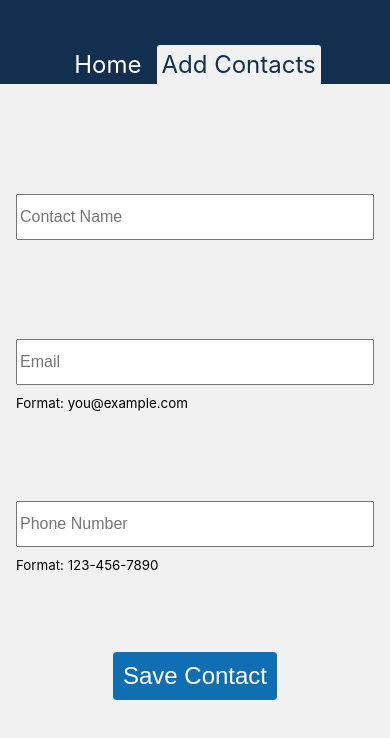
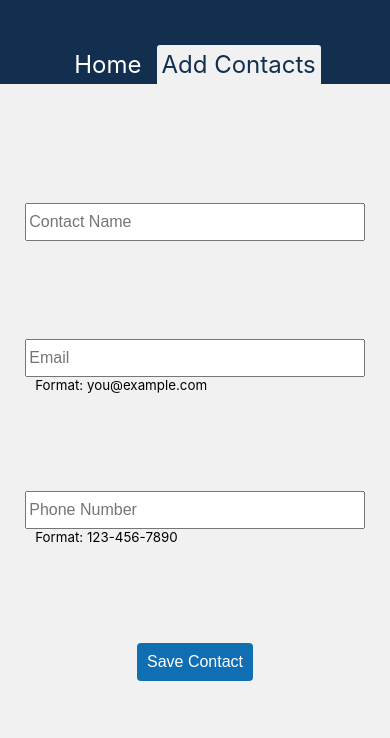
Before and after one commit to EricMellow/contacts, a React (Create React App) app: page /contacts in a window 390 px wide. Shown: the top 738 px of the page. Built offline with nearby package versions, Linux system fonts and the light colour scheme.

Commit message:
Add responsive CSS for App and AddContacts

```diff
--- a/src/components/AddContacts/AddContacts.css
+++ b/src/components/AddContacts/AddContacts.css
@@ -46,3 +46,17 @@ small {
   text-align: start;
   margin-left: 10px;
 }
+
+@media only screen and (max-width: 450px) {
+  .inputs {
+    font-size: 1rem;
+    height: 2rem;
+    margin: 0;
+    width: 85vw;
+}
+
+.save-btn {
+  font-size: 1rem;
+}
+
+}
--- a/src/components/App/App.css
+++ b/src/components/App/App.css
@@ -33,3 +33,9 @@
   height: 90vh;
   background-color: #f1f1f1;
 }
+
+@media only screen and (max-width: 450px) {
+  .link {
+    font-size: 1.5rem;
+  }
+}
--- a/src/components/ContactList/ContactList.css
+++ b/src/components/ContactList/ContactList.css
@@ -75,10 +75,6 @@
 }
 
 @media only screen and (max-width: 450px) {
-  .link {
-    font-size: 1.5rem;
-  }
-
   .search-input {
     margin: 15px;
     font-size: 1rem;
```
